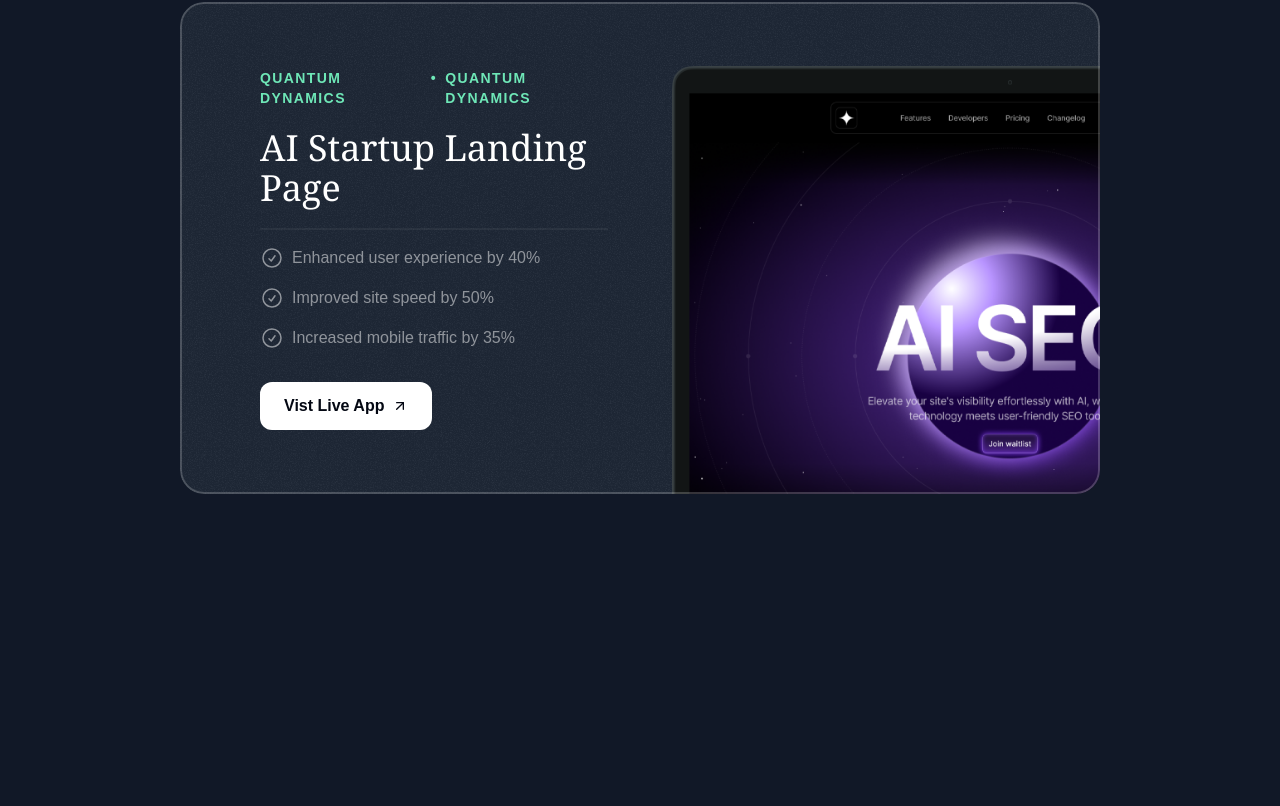
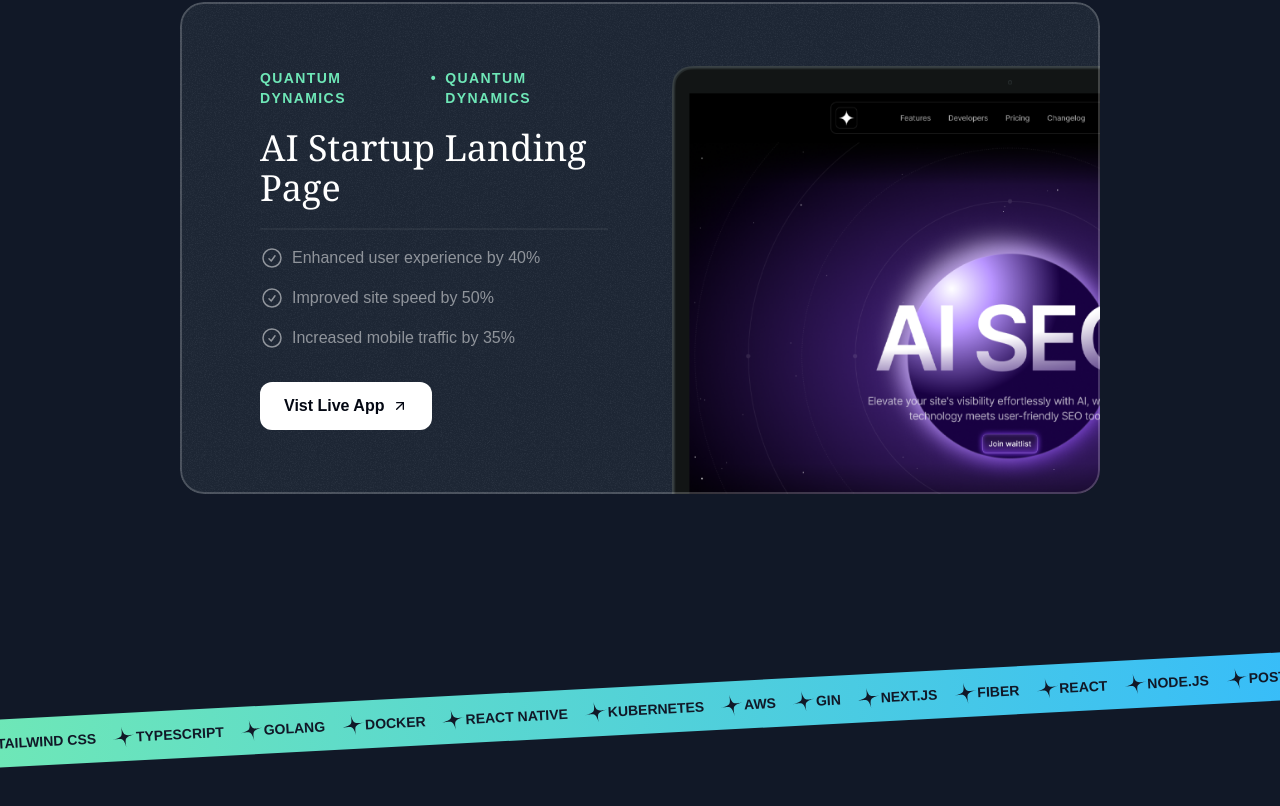
Before and after one commit to da-war/dawrish-portfolio, a Next.js app: page / in a window 1280 px wide. Shown: the part 2420-3226 px from the top of the page. Before the commit the page ends 3010 px from the top, so only its background shows below. Built offline with nearby package versions, Linux system fonts and the light colour scheme; a web font is replaced by a local one.

Commit message:
Half work is done

```diff
--- a/src/app/page.tsx
+++ b/src/app/page.tsx
@@ -1,6 +1,7 @@
 import { Header } from "@/sections/Header";
 import { HeroSection } from "@/sections/Hero";
 import { ProjectsSection } from "@/sections/Projects";
+import { TapeSection } from "@/sections/Tape";
 
 export default function Home() {
   return (
@@ -8,6 +9,7 @@ export default function Home() {
       <Header />
       <HeroSection />
       <ProjectsSection />
+      <TapeSection />
     </div>
   );
 }
--- a/src/sections/Tape.tsx
+++ b/src/sections/Tape.tsx
@@ -1,3 +1,50 @@
+import StarIcon from "@/assets/icons/star.svg";
+import { div } from "framer-motion/client";
 export const TapeSection = () => {
-  return <div>Tape Section</div>;
+  const words = [
+    "Tailwind CSS",
+    "TypeScript",
+    "GoLang",
+    "Docker",
+    "React Native",
+    "Kubernetes",
+    "AWS",
+    "Gin",
+    "Next.js",
+    "Fiber",
+    "React",
+    "Node.js",
+    "PostgreSQL",
+    "MongoDB",
+    "GraphQL",
+    "Apollo",
+    "Prisma",
+    "Redis",
+    "NestJS",
+    "Express",
+    "Socket.io",
+    "Flutter",
+    "Swift",
+    "Kotlin",
+    "Java",
+    "Python",
+  ];
+  return (
+    <div className="py-16 lg:py-24  -mx-1">
+      <div className="bg-gradient-to-r from-emerald-300 to-sky-400 justify-center items-center overflow-x-clip -rotate-3">
+        <div className="flex [mask-image:linear-gradient(to_right,transparent,black_10%,black_90%,transparent)">
+          <div className="flex-none gap-4 py-3">
+            {words.map((word, index) => (
+              <div key={index} className="inline-flex gap-4 items-center">
+                <span className="text-gray-900 uppercase font-extrabold text-sm">
+                  {word}
+                </span>
+                <StarIcon className="size-6 text-gray-900 -rotate-12" />
+              </div>
+            ))}
+          </div>
+        </div>
+      </div>
+    </div>
+  );
 };
```
